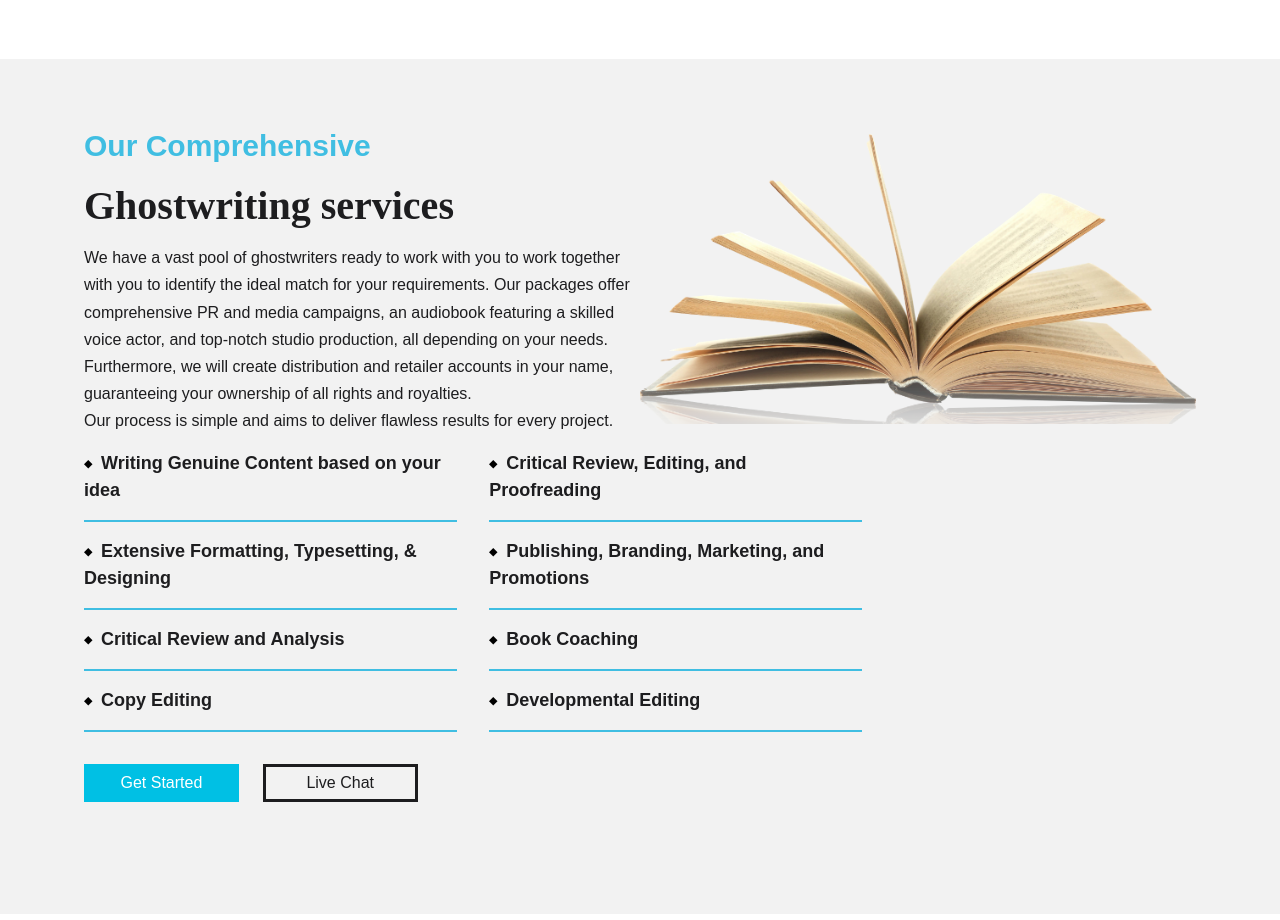
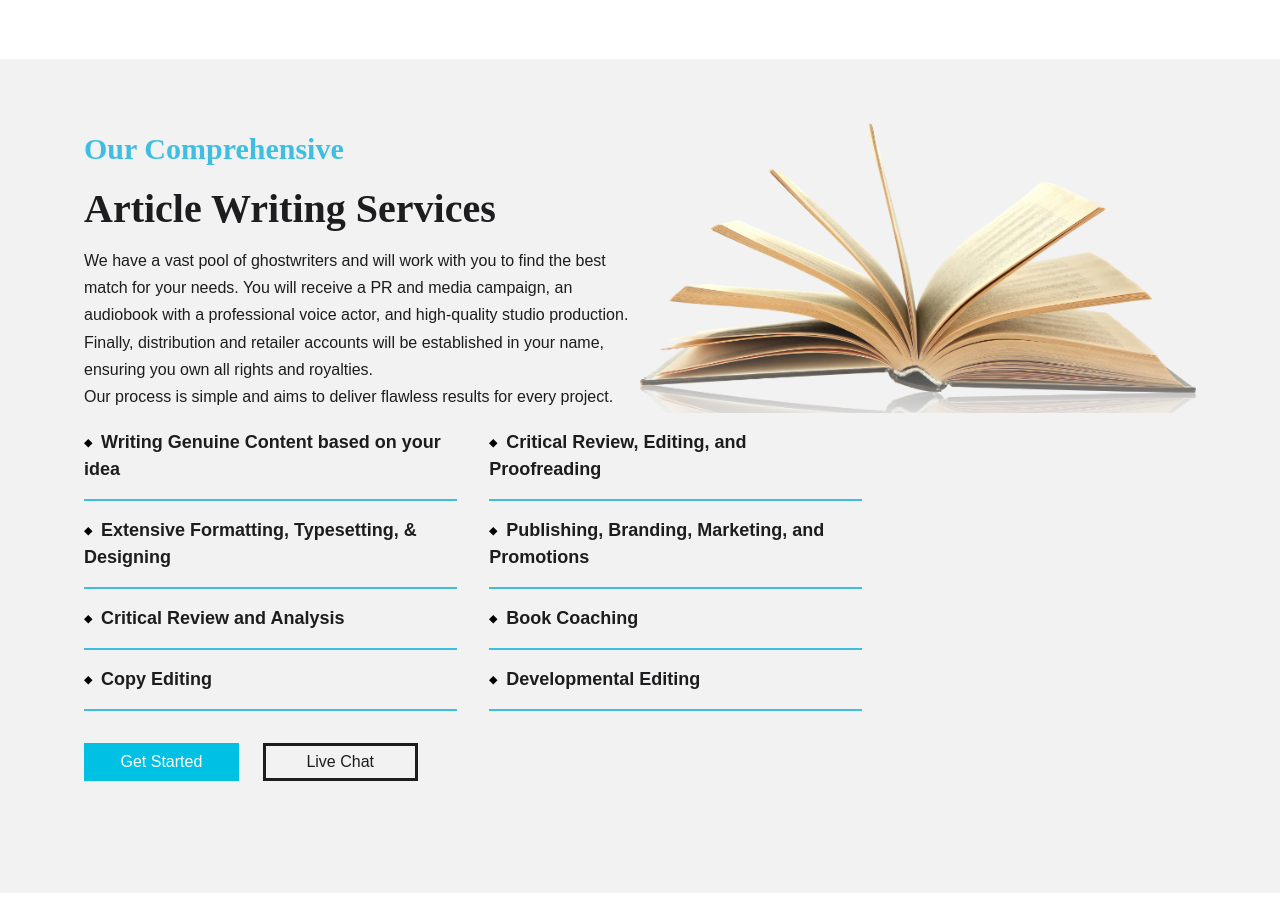
Before and after one commit to Rizwan-Crystallite/bestsellingpublisher-nextjs, a Next.js app: page /article-writing-services in a window 1280 px wide. Shown: the part 2080-3000 px from the top of the page. Built offline with nearby package versions, Linux system fonts and the light colour scheme.

Commit message:
content change

```diff
--- a/src/component/ghostWritingServices/ghostWriting.js
+++ b/src/component/ghostWritingServices/ghostWriting.js
@@ -8,7 +8,11 @@ const openZendeskChat = () => {
     window.zE('webWidget', 'open');
   }
 };
-const ghostWriting = () => {
+const ghostWriting = ({
+  serviceTitle,
+  serviceDesc,
+
+}) => {
   return (
     <>
       <section className="immaculate achieve bg-cover mb-8 pb-20 bg-[#f2f2f2]">
@@ -16,11 +20,9 @@ const ghostWriting = () => {
           <div className='grid grid-cols-2 items-center sm:grid-cols-1 xs:grid-cols-1'>
             <div className=''>
               <div className="text-left mb-0">
-                <h6 className='text-[30px] text-[#40BEE2] font-semibold'>Our Comprehensive</h6>
-                <h2 className='text-[40px] font-primary font-bold py-2 md:leading-tight xs:leading-tight'>Ghostwriting services</h2>
-                <p className='sm:text-justify xs:text-justify'>
-                  We have a vast pool of ghostwriters ready to work with you to work together with you to identify the ideal match for your requirements. Our packages offer comprehensive PR and media campaigns, an audiobook featuring a skilled voice actor, and top-notch studio production, all depending on your needs. Furthermore, we will create distribution and retailer accounts in your name, guaranteeing your ownership of all rights and royalties.
-                </p>
+                <h6 className='text-[30px] font-primary text-[#40BEE2] font-semibold'>Our Comprehensive</h6>
+                <h2 className='text-[40px] font-primary font-bold py-2 md:leading-tight xs:leading-tight'>{serviceTitle}</h2>
+                <p className='sm:text-justify xs:text-justify'>{serviceDesc}</p>
                 <br></br>
                 <p className=''>
                   Our process is simple and aims to deliver flawless results for every project.
--- a/src/pages/affordable-ghostwriting-services.js
+++ b/src/pages/affordable-ghostwriting-services.js
@@ -36,7 +36,9 @@ const Ghostwriting = () => {
           title='What Sets Us Apart?'
           desc={'Barnett Ghostwriting is a well-known international ghostwriting and editing firm that has been operating for over a decade. Our experts create well-versed writing that demonstrates true professionalism while exhibiting creativity. Our services are not only economical but also ensure that both the needs of the authors and the preferences of their target audience are adequately met. Some of our platform’s distinguishing traits are as follows: '}
         />
-        <GhostWriting />
+        <GhostWriting serviceTitle="Ghostwriting Services"
+        serviceDesc="We have a vast pool of ghostwriters and will work with you to find the best match for your needs. You will receive a PR and media campaign, an audiobook with a professional voice actor, and high-quality studio production. Finally, distribution and retailer accounts will be established in your name, ensuring you own all rights and royalties.
+        "/>
         <CREATIVEGHOSTWRITERS />
         <CTA />
         <BTM />
--- a/src/pages/article-writing-services.js
+++ b/src/pages/article-writing-services.js
@@ -35,7 +35,9 @@ const Ghostwriting = () => {
         />
         <LogoSliders />
         <LHArticle />
-        <GhostWriting />
+        <GhostWriting serviceTitle="Article Writing Services"
+        serviceDesc="We have a vast pool of ghostwriters and will work with you to find the best match for your needs. You will receive a PR and media campaign, an audiobook with a professional voice actor, and high-quality studio production. Finally, distribution and retailer accounts will be established in your name, ensuring you own all rights and royalties.
+        " />
         <CREATIVEGHOSTWRITERS />
         <CTA />
         <BTM />
--- a/src/pages/magazine-writing.js
+++ b/src/pages/magazine-writing.js
@@ -37,7 +37,9 @@ const MagazineWriting = () => {
         />
         <LogoSliders />
         <LHMagazine />
-        <GhostWriting />
+        <GhostWriting  serviceTitle="Magazine Writting Services"
+        serviceDesc="We have a vast pool of ghostwriters and will work with you to find the best match for your needs. You will receive a PR and media campaign, an audiobook with a professional voice actor, and high-quality studio production. Finally, distribution and retailer accounts will be established in your name, ensuring you own all rights and royalties.
+        "/>
         <CREATIVEGHOSTWRITERS />
         <CTA />
         <BTM />
--- a/src/pages/press-release-writing-services.js
+++ b/src/pages/press-release-writing-services.js
@@ -33,7 +33,8 @@ const Ghostwriting = () => {
         />
         <LogoSliders />
         <LHPress />
-        <GhostWriting />
+        <GhostWriting serviceTitle="Press Release Writing Services"
+        serviceDesc="We have a vast pool of ghostwriters and will work with you to find the best match for your needs. You will receive a PR and media campaign, an audiobook with a professional voice actor, and high-quality studio production. Finally, distribution and retailer accounts will be established in your name, ensuring you own all rights and royalties."/>
         <CREATIVEGHOSTWRITERS />
 
         <CTA />
--- a/src/pages/script-writing-services.js
+++ b/src/pages/script-writing-services.js
@@ -33,7 +33,8 @@ const Ghostwriting = () => {
         />
         <LogoSliders />
         <LHScript />
-        <GhostWriting />
+        <GhostWriting serviceTitle="Script Writing Services"
+        serviceDesc="We have a vast pool of ghostwriters and will work with you to find the best match for your needs. You will receive a PR and media campaign, an audiobook with a professional voice actor, and high-quality studio production. Finally, distribution and retailer accounts will be established in your name, ensuring you own all rights and royalties." />
         <CREATIVEGHOSTWRITERS />
         <CTA />
         <BTM />
--- a/src/pages/seo-content-writing-services.js
+++ b/src/pages/seo-content-writing-services.js
@@ -35,7 +35,9 @@ const Ghostwriting = () => {
         />
         <LogoSliders></LogoSliders>
         <LETUSHELPSEO />
-        <GhostWriting />
+        <GhostWriting serviceTitle="SEO Content Writing Services"
+        serviceDesc="We have a vast pool of ghostwriters and will work with you to find the best match for your needs. You will receive a PR and media campaign, an audiobook with a professional voice actor, and high-quality studio production. Finally, distribution and retailer accounts will be established in your name, ensuring you own all rights and royalties.
+        "/>
         <CREATIVEGHOSTWRITERS />
         <CTA3 />
         <BTM />
--- a/src/pages/web-copywriting-services.js
+++ b/src/pages/web-copywriting-services.js
@@ -32,7 +32,9 @@ const WebCopywritingServices = () => {
         />
         <LogoSliders />
         <LHArticle />
-        <GhostWriting />
+        <GhostWriting  serviceTitle="Web Copywriting Services"
+        serviceDesc="We have a vast pool of ghostwriters and will work with you to find the best match for your needs. You will receive a PR and media campaign, an audiobook with a professional voice actor, and high-quality studio production. Finally, distribution and retailer accounts will be established in your name, ensuring you own all rights and royalties.
+        "/>
         <CREATIVEGHOSTWRITERS />
         <CTA />
         <BTM />
```
